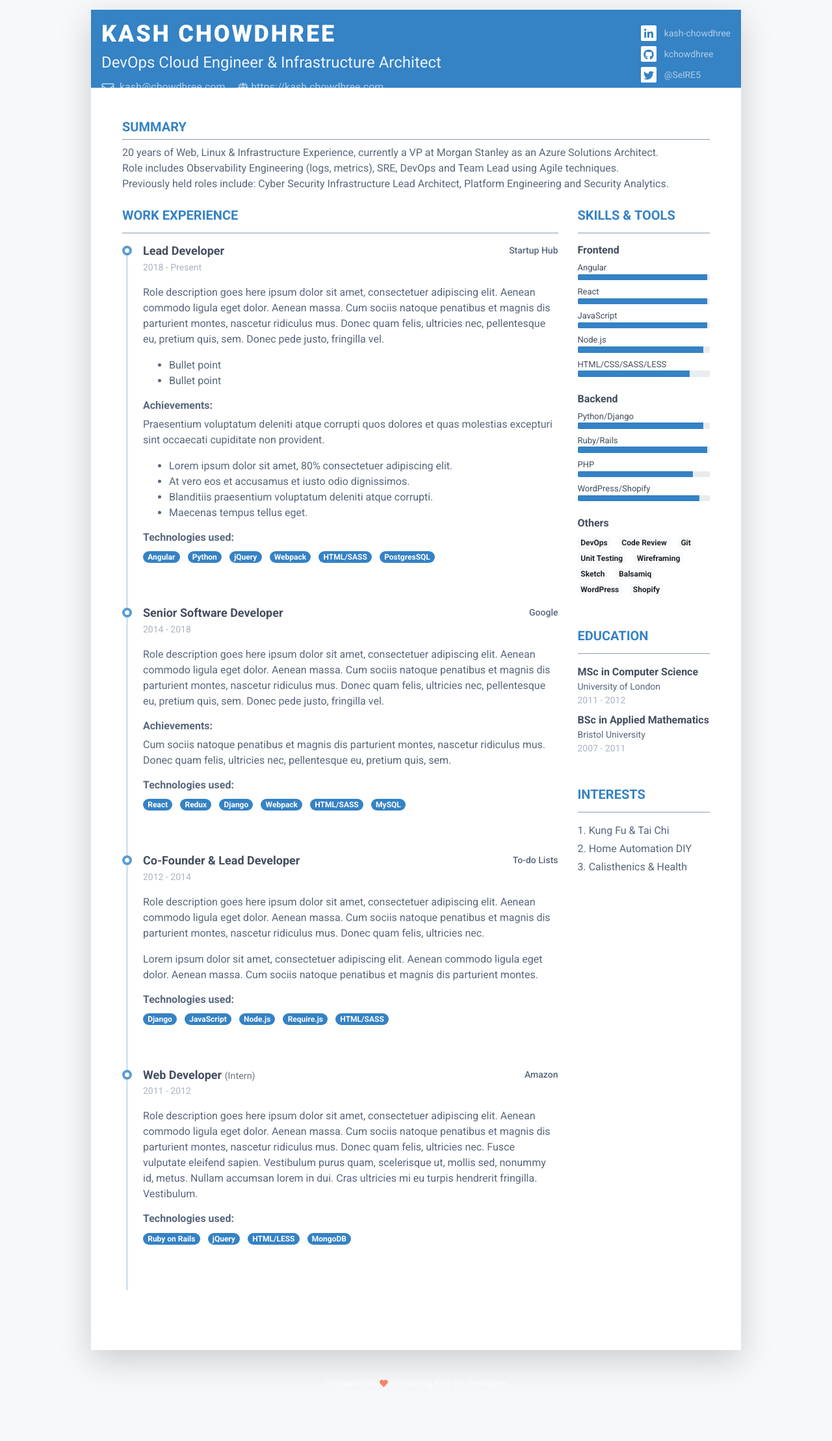
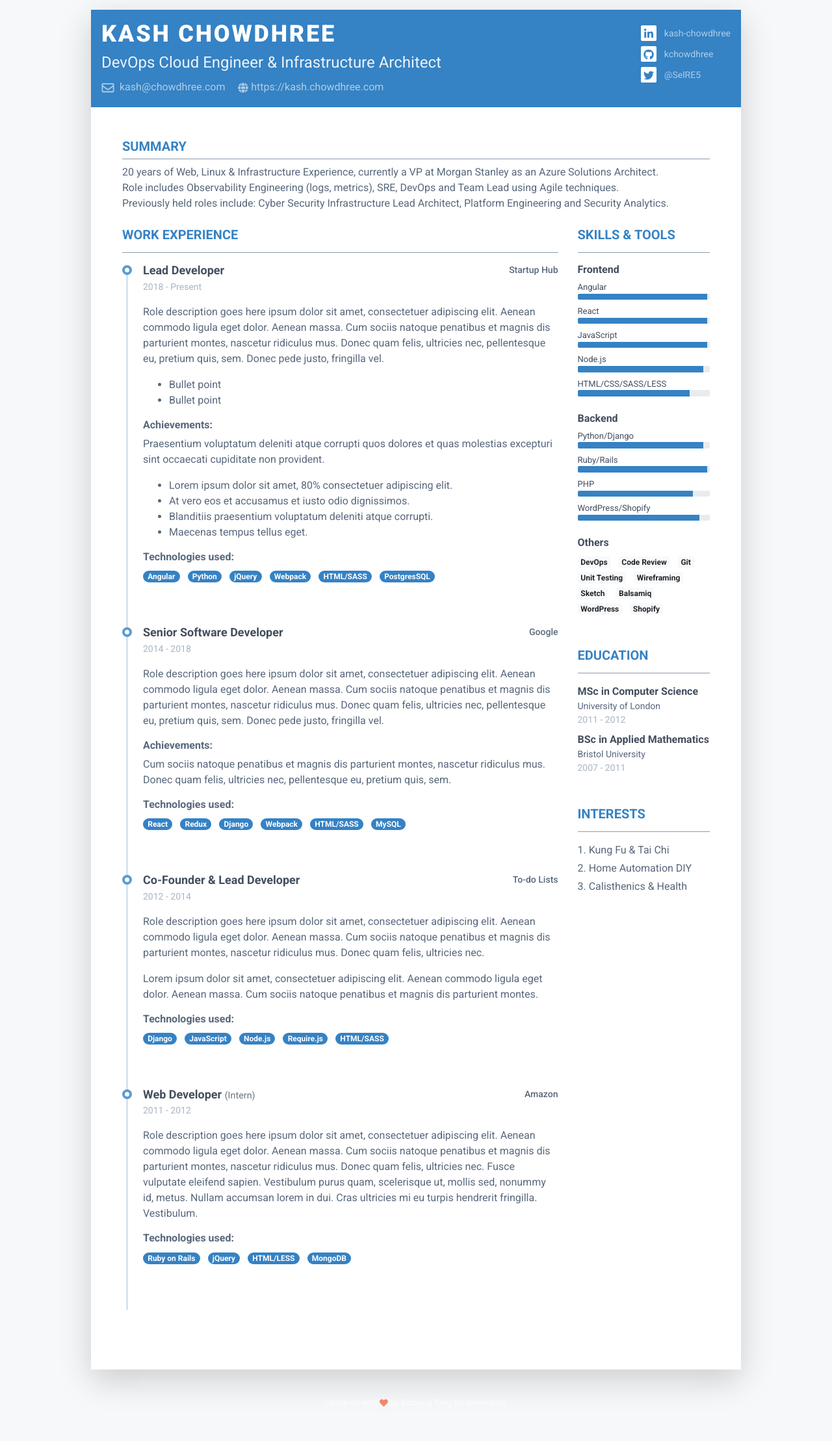
Before and after one commit to Hamy200/resume, a Jekyll site: the page built from index.markdown, in a window 1280 px wide. Shown: the whole page at 65% size. Built offline with Jekyll 4.4.1, drawn with Linux system fonts in a browser that asks for light colours; nearby versions of some CDN libraries; before the commit the page ends 2187 px from its top, so only the background shows below that.

Commit message:
Update _base.scss

```diff
--- a/_sass/_base.scss
+++ b/_sass/_base.scss
@@ -57,7 +57,7 @@ a.theme-btn-on-bg,
 .resume-header {
     background: $theme-color-primary;
     color: rgba(256, 256, 256, 0.9);
-    height: 120px;
+    height: 150px;
 
     .picture {
         width: 150px;
```
